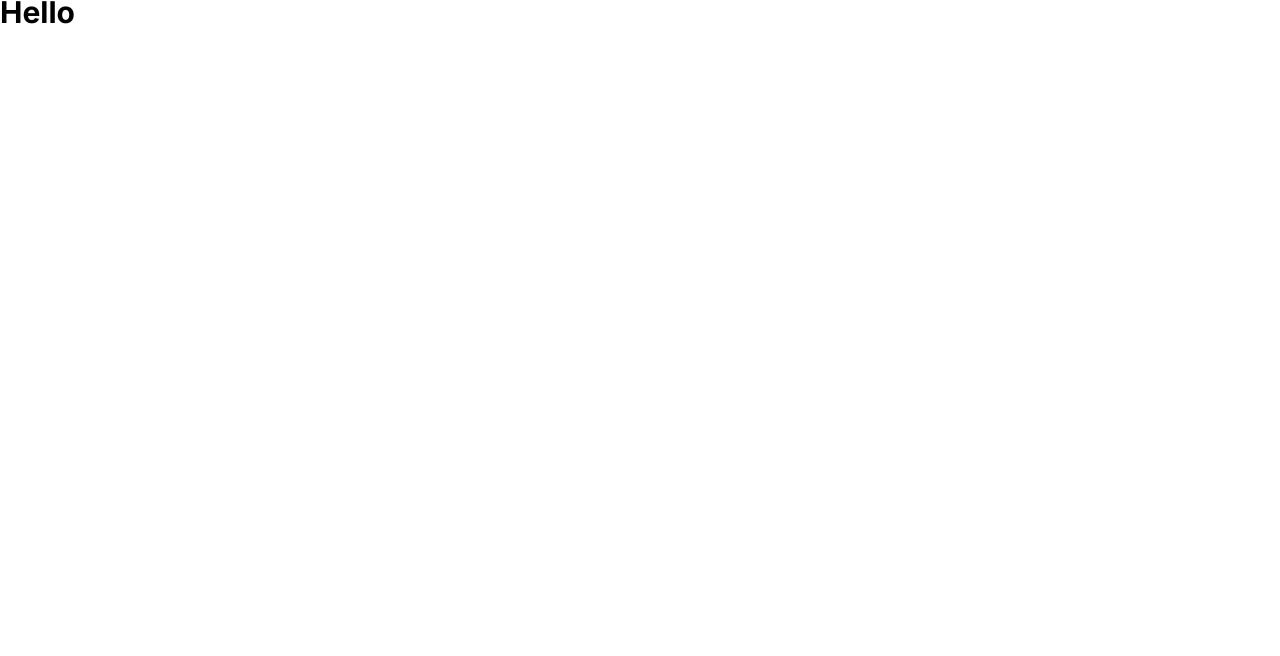
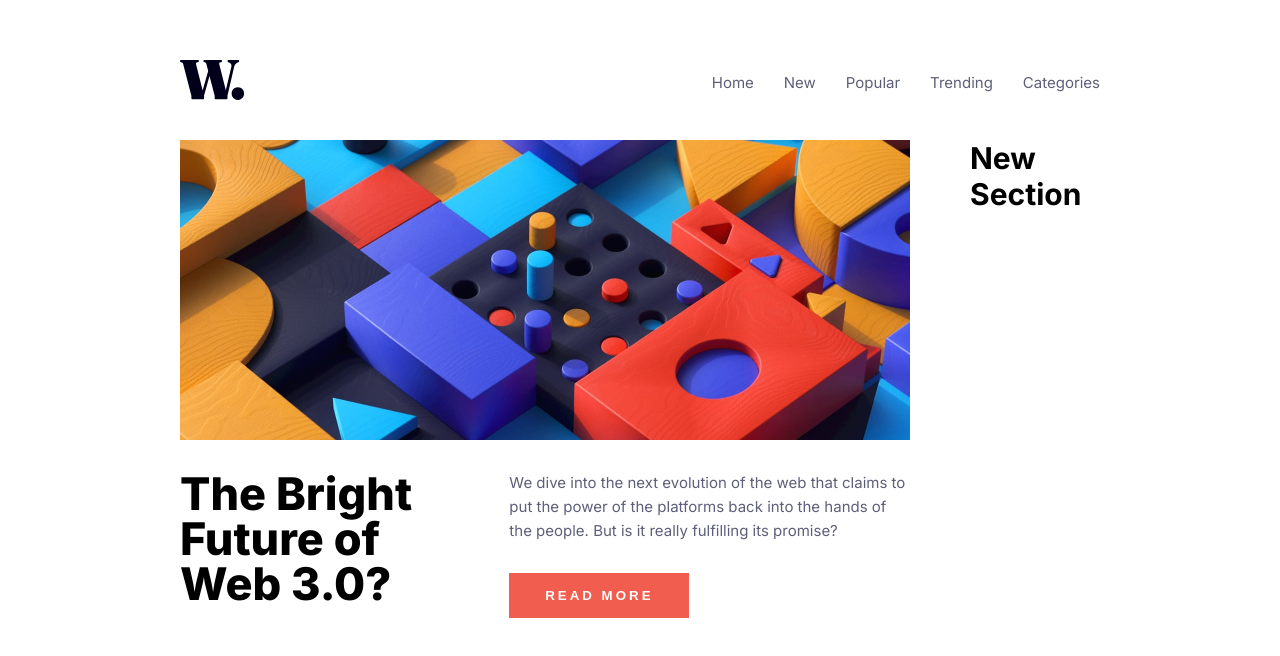
Before and after one commit to saroshfarhan/news-homepage, a React (Vite) app: page / in a window 1280 px wide. Shown: the top 656 px of the page. Built offline with nearby package versions, Linux system fonts and the light colour scheme.

Commit message:
navbar and hero sectioon for desktop completed.

```diff
--- a/src/App.jsx
+++ b/src/App.jsx
@@ -1,10 +1,18 @@
 import React from "react";
+import Navbar from "./components/navbar/navbar";
+import MainSection from "./components/mainSection/mainSection";
+import NewSection from "./components/newSection/newSection";
+
 import "./App.scss";
 
 function App() {
   return (
-    <div>
-      <h1>Hello</h1>
+    <div className="main-container">
+      <Navbar />
+      <div className="upper-main-container">
+        <MainSection />
+        <NewSection />
+      </div>
     </div>
   );
 }
--- a/src/App.scss
+++ b/src/App.scss
@@ -4,7 +4,25 @@ h1,
 h2,
 h3,
 h4,
-h5 {
+h5,
+ul {
   margin: 0;
   padding: 0;
 }
+
+a {
+  text-decoration: none;
+  color: inherit;
+}
+
+.main-container {
+  margin: 4rem 12rem;
+  height: 80vh;
+
+  .upper-main-container {
+    margin-top: 2.4rem;
+    display: grid;
+    grid-template-columns: 2.4fr 1fr;
+    gap: 4rem;
+  }
+}
--- /dev/null
+++ b/src/components/mainSection/mainSection.jsx
@@ -0,0 +1,28 @@
+import React from "react";
+import "./mainSection.scss";
+import mainImage from "../../assets/image-web-3-desktop.jpg";
+
+function MainSection() {
+  return (
+    <main className="main-news-container">
+      <div className="main-image">
+        <img src={mainImage} alt="web3 image depiction" />
+      </div>
+      <div className="news">
+        <div className="headline">
+          <h1>The Bright Future of Web 3.0?</h1>
+        </div>
+        <div className="content">
+          <p>
+            We dive into the next evolution of the web that claims to put the
+            power of the platforms back into the hands of the people. But is it
+            really fulfilling its promise?
+          </p>
+          <button type="button">Read More</button>
+        </div>
+      </div>
+    </main>
+  );
+}
+
+export default MainSection;
--- /dev/null
+++ b/src/components/mainSection/mainSection.scss
@@ -0,0 +1,55 @@
+$SoftOrange: hsl(35, 77%, 62%);
+$SoftRed: hsl(5, 85%, 63%);
+$OffWhite: hsl(36, 100%, 99%);
+$GrayishBlue: hsl(233, 8%, 79%);
+$DarkGrayishBlue: hsl(236, 13%, 42%);
+$VeryDarkBlue: hsl(240, 100%, 5%);
+
+.main-image {
+  img {
+    height: 20rem;
+    object-fit: cover;
+  }
+}
+.news {
+  display: flex;
+  align-items: flex-start;
+  justify-content: space-between;
+  gap: 6rem;
+  margin-top: 1.8rem;
+
+  .headline {
+    h1 {
+      font-size: 3rem;
+      font-weight: 800;
+      line-height: 3rem;
+    }
+  }
+
+  .content {
+    display: grid;
+    justify-content: space-between;
+    p {
+      color: $DarkGrayishBlue;
+      line-height: 24px;
+    }
+    button {
+      margin-top: 2rem;
+      width: 12rem;
+      height: 3rem;
+      border-radius: 0;
+      border: none;
+      background-color: $SoftRed;
+      color: $OffWhite;
+      text-transform: uppercase;
+      font-weight: 700;
+      letter-spacing: 3px;
+
+      &:hover {
+        background-color: $VeryDarkBlue;
+        transition: cubic-bezier(0.455, 0.03, 0.515, 0.955) 0.3s;
+        cursor: pointer;
+      }
+    }
+  }
+}
--- /dev/null
+++ b/src/components/navbar/navbar.jsx
@@ -0,0 +1,34 @@
+import React from "react";
+import logo from "../../assets/logo.svg";
+import "./navbar.scss";
+
+function Navbar() {
+  return (
+    <nav className="navbar">
+      <div className="logo-container">
+        <a href="#">
+          <img src={logo} alt="news logo" />
+        </a>
+      </div>
+      <ul className="navlinks">
+        <li>
+          <a href="#">Home</a>{" "}
+        </li>
+        <li>
+          <a href="#">New</a>
+        </li>
+        <li>
+          <a href="#">Popular</a>
+        </li>
+        <li>
+          <a href="#">Trending</a>
+        </li>
+        <li>
+          <a href="#">Categories</a>
+        </li>
+      </ul>
+    </nav>
+  );
+}
+
+export default Navbar;
--- /dev/null
+++ b/src/components/navbar/navbar.scss
@@ -0,0 +1,27 @@
+//@import url("../../App.scss");
+$SoftOrange: hsl(35, 77%, 62%);
+$SoftRed: hsl(5, 85%, 63%);
+$OffWhite: hsl(36, 100%, 99%);
+$GrayishBlue: hsl(233, 8%, 79%);
+$DarkGrayishBlue: hsl(236, 13%, 42%);
+$VeryDarkBlue: hsl(240, 100%, 5%);
+
+.navbar {
+  display: flex;
+  align-items: center;
+  justify-content: space-between;
+
+  .navlinks {
+    display: flex;
+    justify-content: center;
+    align-items: center;
+    gap: 2rem;
+    list-style-type: none;
+    color: $DarkGrayishBlue;
+
+    li:hover {
+      color: $SoftOrange;
+      transition: cubic-bezier(0.215, 0.61, 0.355, 1) 0.3s;
+    }
+  }
+}
--- /dev/null
+++ b/src/components/newSection/newSection.jsx
@@ -0,0 +1,11 @@
+import React from "react";
+
+function NewSection() {
+  return (
+    <div>
+      <h1>New Section</h1>
+    </div>
+  );
+}
+
+export default NewSection;
--- a/src/index.scss
+++ b/src/index.scss
@@ -3,7 +3,6 @@
 :root {
   font-family: "Inter", sans-serif;
   font-size: 15px;
-  line-height: 24px;
 
   font-synthesis: none;
   text-rendering: optimizeLegibility;
```
Also changed, not shown: src/components/bottomNews/bottomNews.jsx (added), src/components/bottomNews/bottomNews.scss (added), src/components/newSection/newSection.scss (added).
